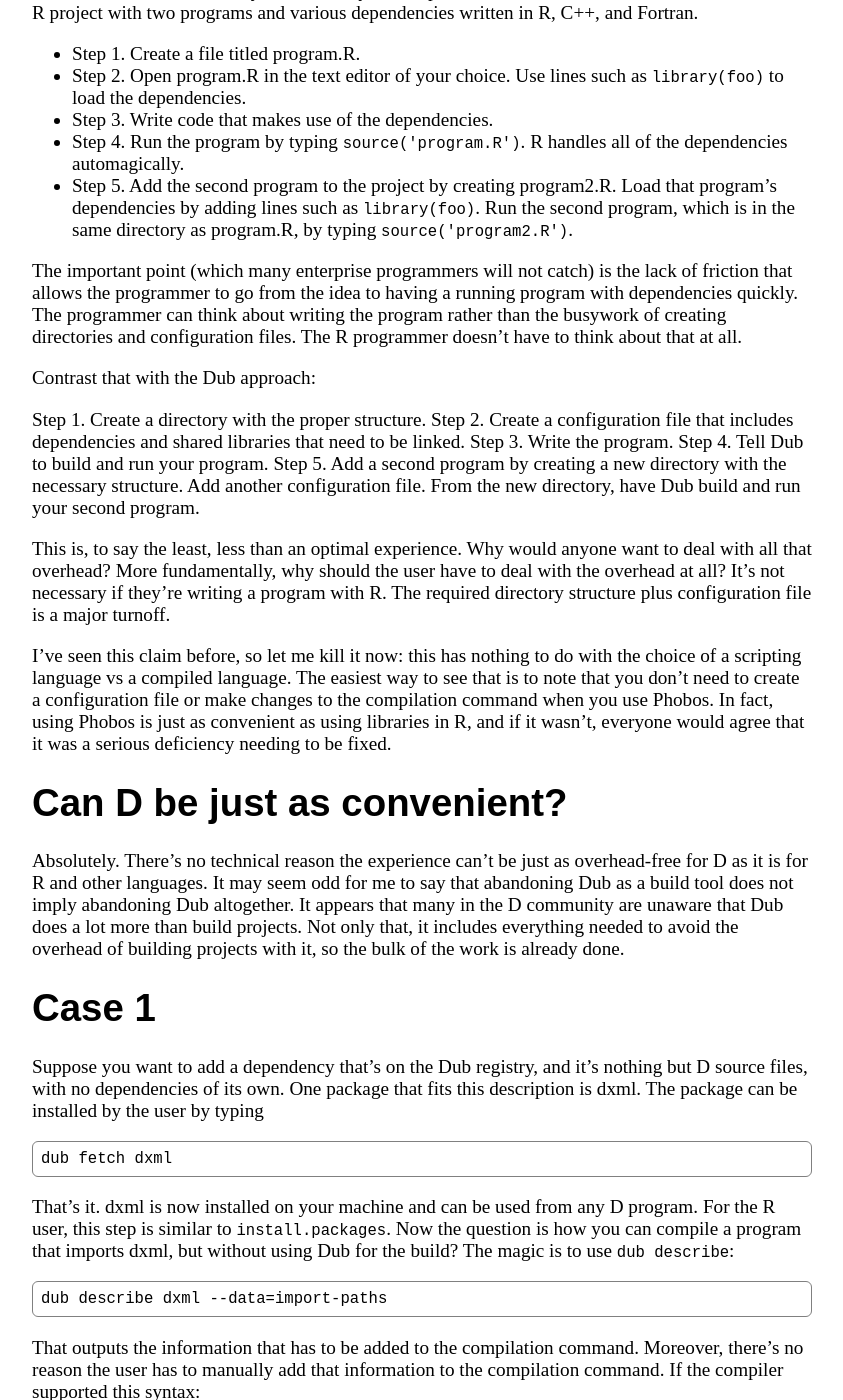
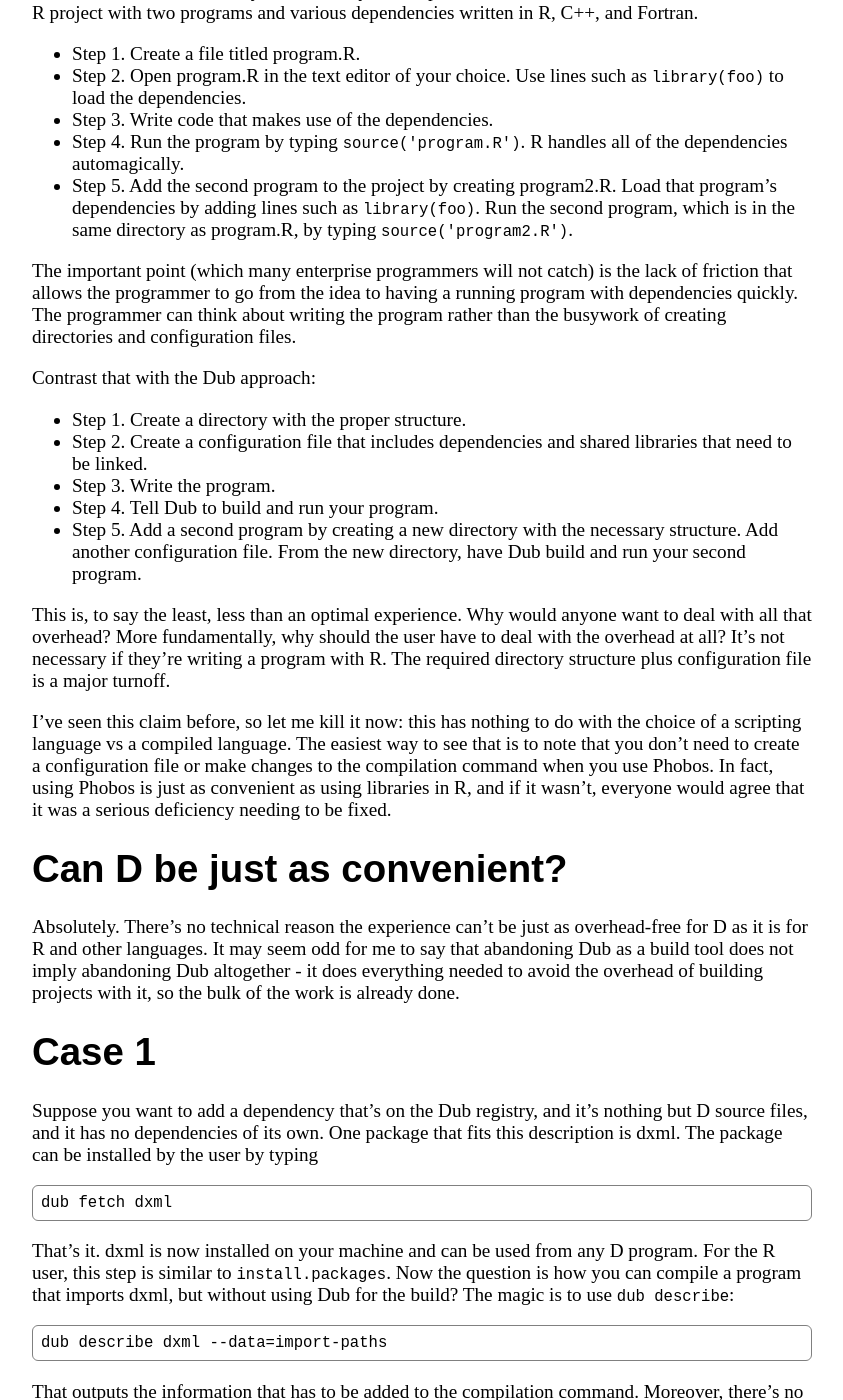
Before and after one commit to bachmeil/the-blog, a Jekyll site: the page built from _posts/2024-02-14-no-dub-build.md, in a window 1280 px wide and 1400 px high, scrolled down 445 px. Shown: the whole window, without its empty margins (218-1061 px from the left). Built offline with Jekyll 4.4.1, drawn with Linux system fonts in a browser that asks for light colours; some of the changed text lies outside the part shown.

Commit message:
Fix some typos

````diff
--- a/_posts/2024-02-14-no-dub-build.md
+++ b/_posts/2024-02-14-no-dub-build.md
@@ -14,15 +14,15 @@
 - Step 4. Run the program by typing `source('program.R')`. R handles all of the dependencies automagically.
 - Step 5. Add the second program to the project by creating program2.R. Load that program's dependencies by adding lines such as `library(foo)`. Run the second program, which is in the same directory as program.R, by typing `source('program2.R')`.
 
-The important point (which many enterprise programmers will not catch) is the lack of friction that allows the programmer to go from the idea to having a running program with dependencies quickly. The programmer can think about writing the program rather than the busywork of creating directories and configuration files. The R programmer doesn't have to think about that at all.
+The important point (which many enterprise programmers will not catch) is the lack of friction that allows the programmer to go from the idea to having a running program with dependencies quickly. The programmer can think about writing the program rather than the busywork of creating directories and configuration files.
 
 Contrast that with the Dub approach:
 
-Step 1. Create a directory with the proper structure.
-Step 2. Create a configuration file that includes dependencies and shared libraries that need to be linked.
-Step 3. Write the program.
-Step 4. Tell Dub to build and run your program.
-Step 5. Add a second program by creating a new directory with the necessary structure. Add another configuration file. From the new directory, have Dub build and run your second program.
+- Step 1. Create a directory with the proper structure.
+- Step 2. Create a configuration file that includes dependencies and shared libraries that need to be linked.
+- Step 3. Write the program.
+- Step 4. Tell Dub to build and run your program.
+- Step 5. Add a second program by creating a new directory with the necessary structure. Add another configuration file. From the new directory, have Dub build and run your second program.
 
 This is, to say the least, less than an optimal experience. Why would anyone want to deal with all that overhead? More fundamentally, why should the user have to deal with the overhead at all? It's not necessary if they're writing a program with R. The required directory structure plus configuration file is a major turnoff.
 
@@ -30,11 +30,11 @@
 
 # Can D be just as convenient?
 
-Absolutely. There's no technical reason the experience can't be just as overhead-free for D as it is for R and other languages. It may seem odd for me to say that abandoning Dub as a build tool does not imply abandoning Dub altogether. It appears that many in the D community are unaware that Dub does a lot more than build projects. Not only that, it includes everything needed to avoid the overhead of building projects with it, so the bulk of the work is already done.
+Absolutely. There's no technical reason the experience can't be just as overhead-free for D as it is for R and other languages. It may seem odd for me to say that abandoning Dub as a build tool does not imply abandoning Dub altogether - it does everything needed to avoid the overhead of building projects with it, so the bulk of the work is already done.
 
 # Case 1
 
-Suppose you want to add a dependency that's on the Dub registry, and it's nothing but D source files, with no dependencies of its own. One package that fits this description is dxml. The package can be installed by the user by typing
+Suppose you want to add a dependency that's on the Dub registry, and it's nothing but D source files, and it has no dependencies of its own. One package that fits this description is dxml. The package can be installed by the user by typing
 
 ```
 dub fetch dxml
@@ -66,7 +66,7 @@
 
 # Case 2
 
-Now you need something slightly more complex. You have a dependency that's on the Dub registry, and it has dependencies of its own on the Dub registry. This initially seems to be much more complicated than the previous case. Thanks to the functionality of Dub, it's actually the exact same amount of complexity. Suppose your dependency is mir-ion. First the user installs the package:
+Now you need something slightly more complex. You have a dependency that's on the Dub registry, and it has dependencies of its own on the Dub registry. This initially seems to be much more complicated than the previous case. Thanks to the functionality of Dub, nothing changes. Suppose your dependency is mir-ion. First the user installs the package:
 
 ```
 dub fetch mir-ion
````
